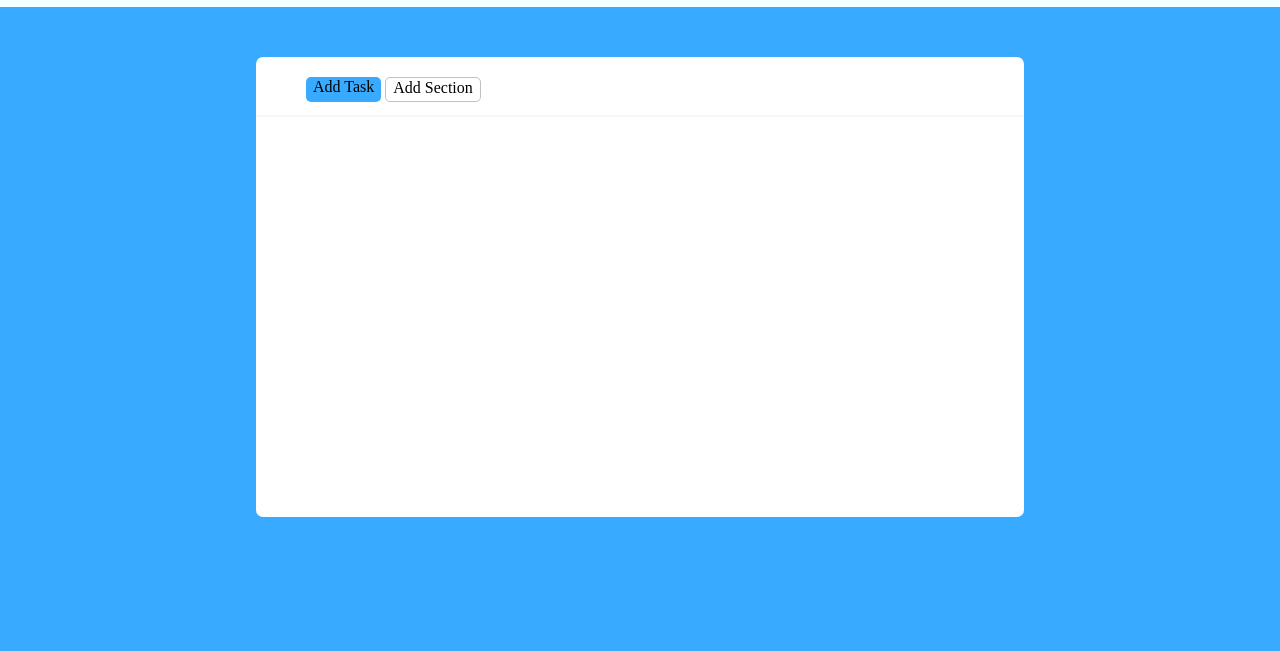
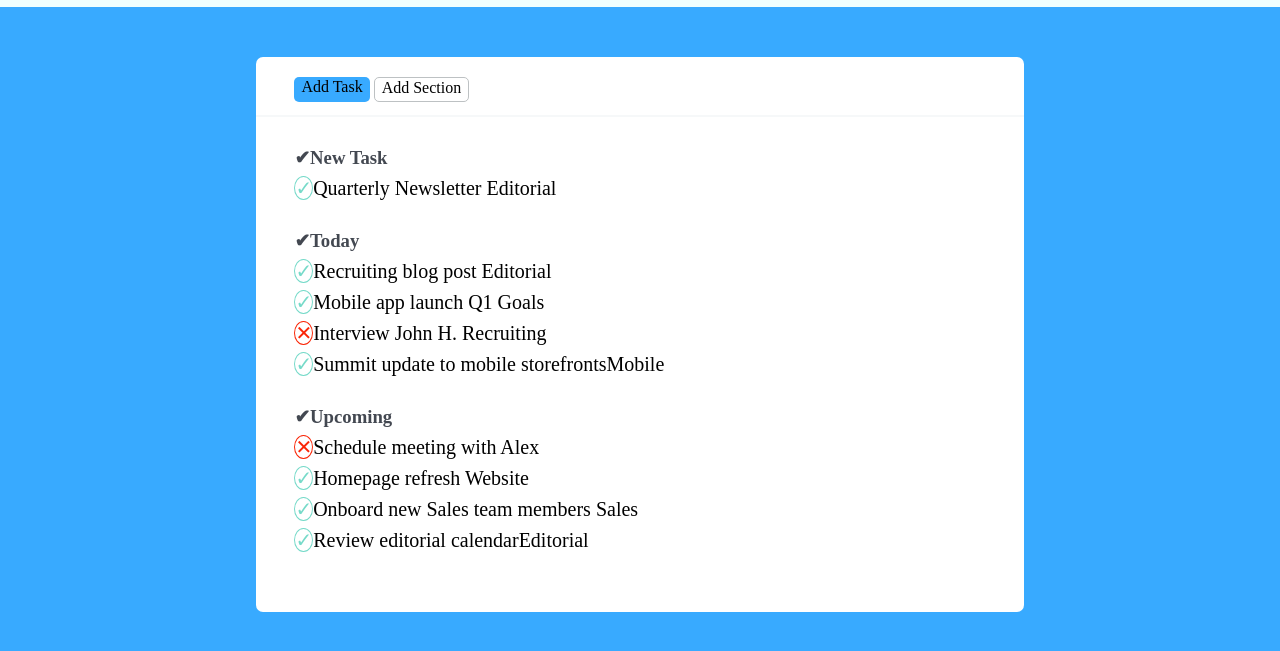
Before and after one commit to nicolofossati/html-css-toboolist, a plain HTML site: page index.html in a window 1280 px wide. Shown: the part 93-744 px from the top of the page. Drawn offline with Linux system fonts and the light colour scheme.

Commit message:
main filled

```diff
--- a/css/style.css
+++ b/css/style.css
@@ -40,7 +40,8 @@ nav{
 }
 
 .buttons_container{
-    margin-left: 50px;
+    width: 90%;
+    margin: auto;
 }
 
 .buttons_container div{
@@ -69,9 +70,46 @@ nav{
 
 
 section{
-    height: 400px;
     background-color: rgb(255, 255, 255);
     border-radius: 0 0 7px 7px ;
+}
+
+#section_container{
+    width: 90%;
+    margin: auto;
+    padding: 30px 0;
+}
+
+.section_div{
+    margin-bottom: 30px;
+}
+
+.section_div h3{
+    color: #434851;
+}
+
+.section_div div{
+    margin-top: 7px;
+    font-size: 20px;
+}
+
+.section_div h3::before{
+    content: "\2714";
+    color: #434851;
+}
+
+.check_row::before{
+    content: "\2713";
+    color: #76DAC9;
+    border:1px solid #76DAC9;
+    border-radius: 50%;
+}
+
+.cross_row::before{
+    content: "\2715";
+    color: #FA2607;
+    border:1px solid #FA2607;
+    border-radius: 50%;
 }
 
 
--- a/index.html
+++ b/index.html
@@ -26,6 +26,28 @@
         </nav>
 
         <section>
+            <div id="section_container">
+                <div class="section_div">
+                    <h3>New Task</h3>
+                    <div class="check_row">Quarterly Newsletter <span class="span_type">Editorial</span></div>
+                </div>
+
+                <div class="section_div">
+                    <h3>Today</h3>
+                    <div class="check_row">Recruiting blog post <span class="span_type">Editorial</span></div>
+                    <div class="check_row">Mobile app launch <span class="span_type">Q1 Goals</span></div>
+                    <div class="cross_row">Interview John H. <span class="span_type">Recruiting</span></div>
+                    <div class="check_row">Summit update to mobile storefronts<span class="span_type">Mobile</span></div>
+                </div>
+
+                <div class="section_div">
+                    <h3>Upcoming</h3>
+                    <div class="cross_row">Schedule meeting with Alex</div>
+                    <div class="check_row">Homepage refresh <span class="span_type">Website</span></div>
+                    <div class="check_row">Onboard new Sales team members <span class="span_type">Sales</span></div>
+                    <div class="check_row">Review editorial calendar<span class="span_type">Editorial</span></div>
+                </div>
+            </div>
 
         </section>
     </main>
```
